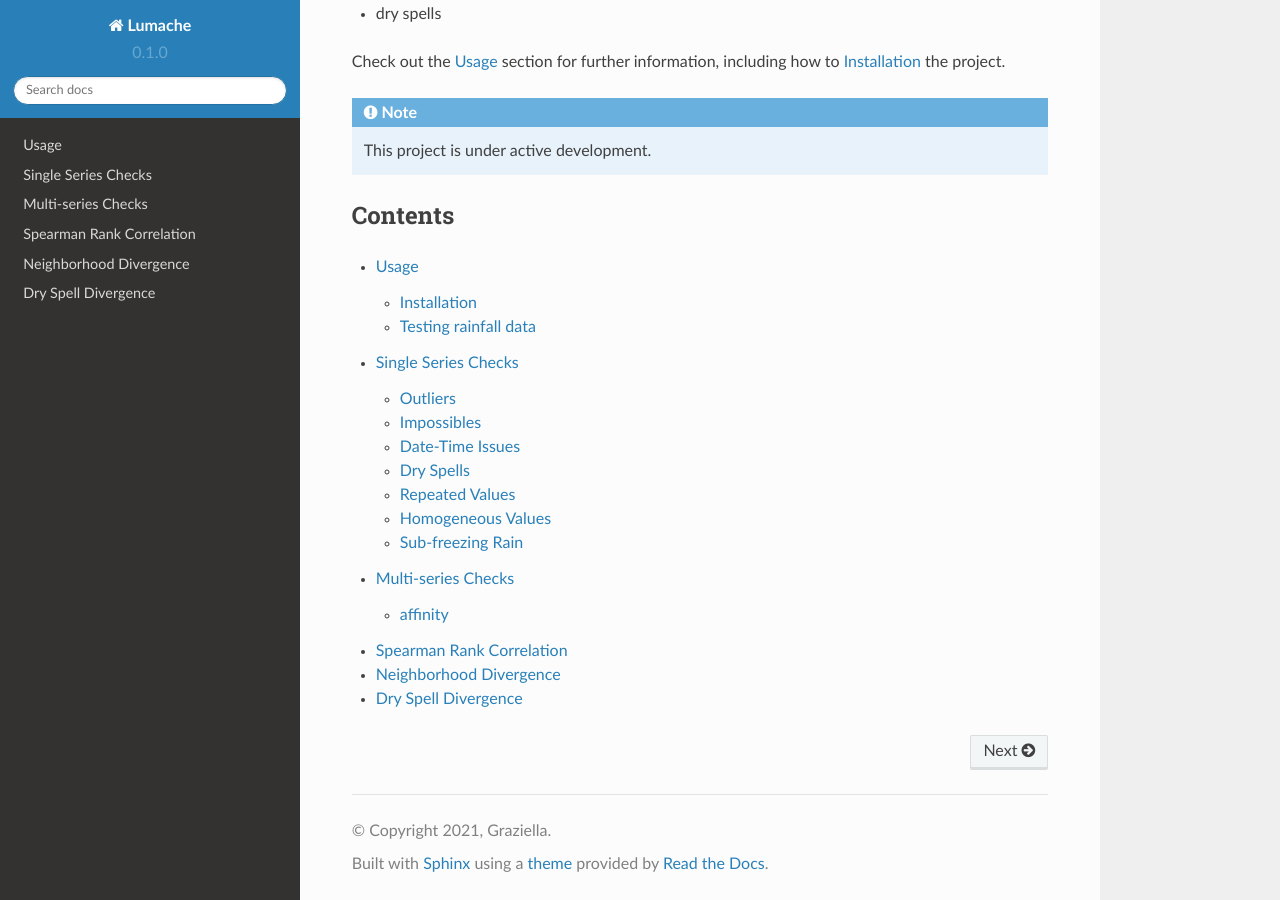
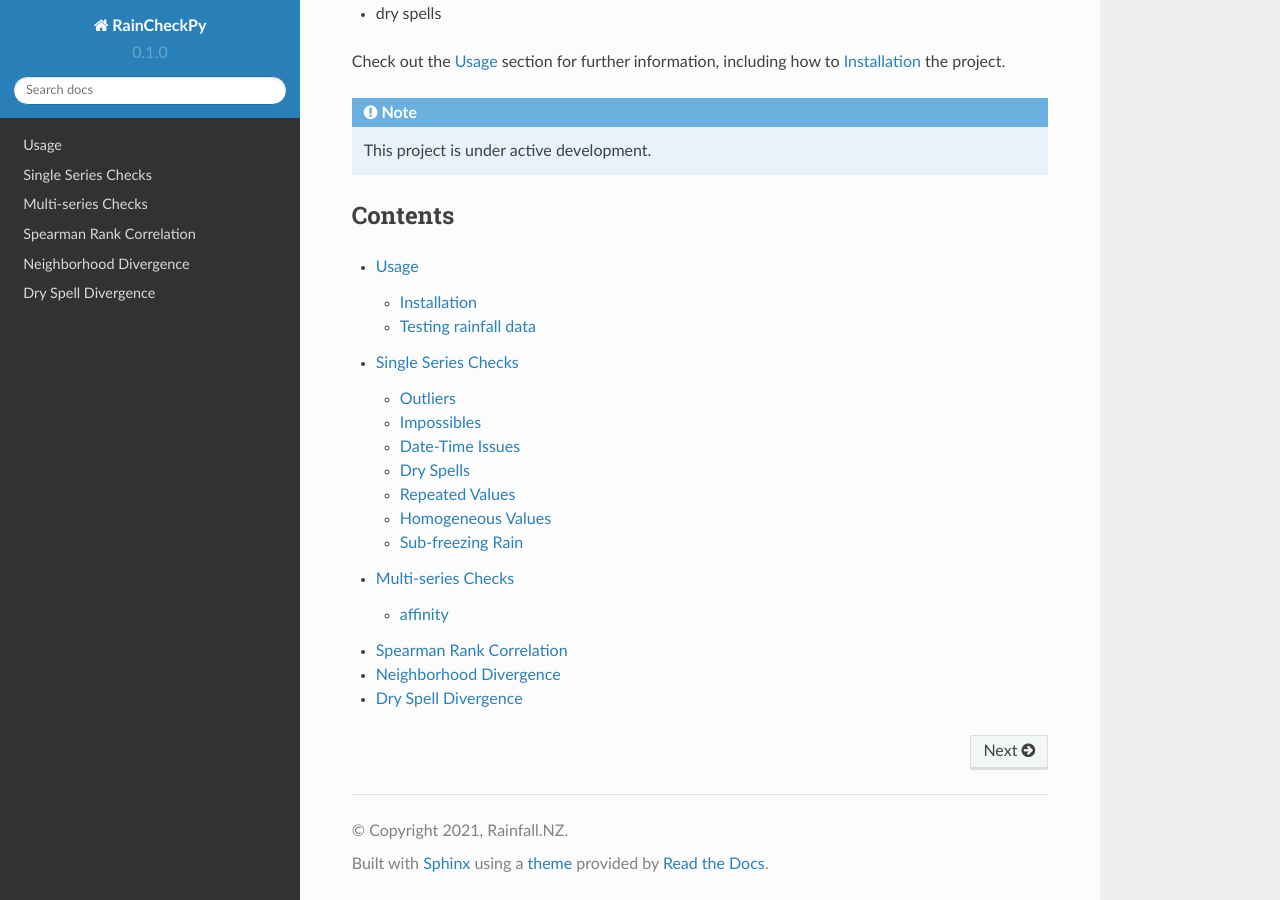
Before and after one commit to RainfallNZ/RainCheckPy, a Sphinx documentation site: the page built from docs/source/index.rst, in a window 1280 px wide and 900 px high, scrolled down 806 px. Built offline with Sphinx 7.4.7 and the Read the Docs theme 2.0.0, drawn with Linux system fonts in a browser that asks for light colours.

Commit message:
Update conf.py

```diff
--- a/docs/source/conf.py
+++ b/docs/source/conf.py
@@ -2,9 +2,9 @@
 
 # -- Project information
 
-project = 'Lumache'
-copyright = '2021, Graziella'
-author = 'Graziella'
+project = 'RainCheckPy'
+copyright = '2021, Rainfall.NZ'
+author = 'Tim Kerr'
 
 release = '0.1'
 version = '0.1.0'
```
